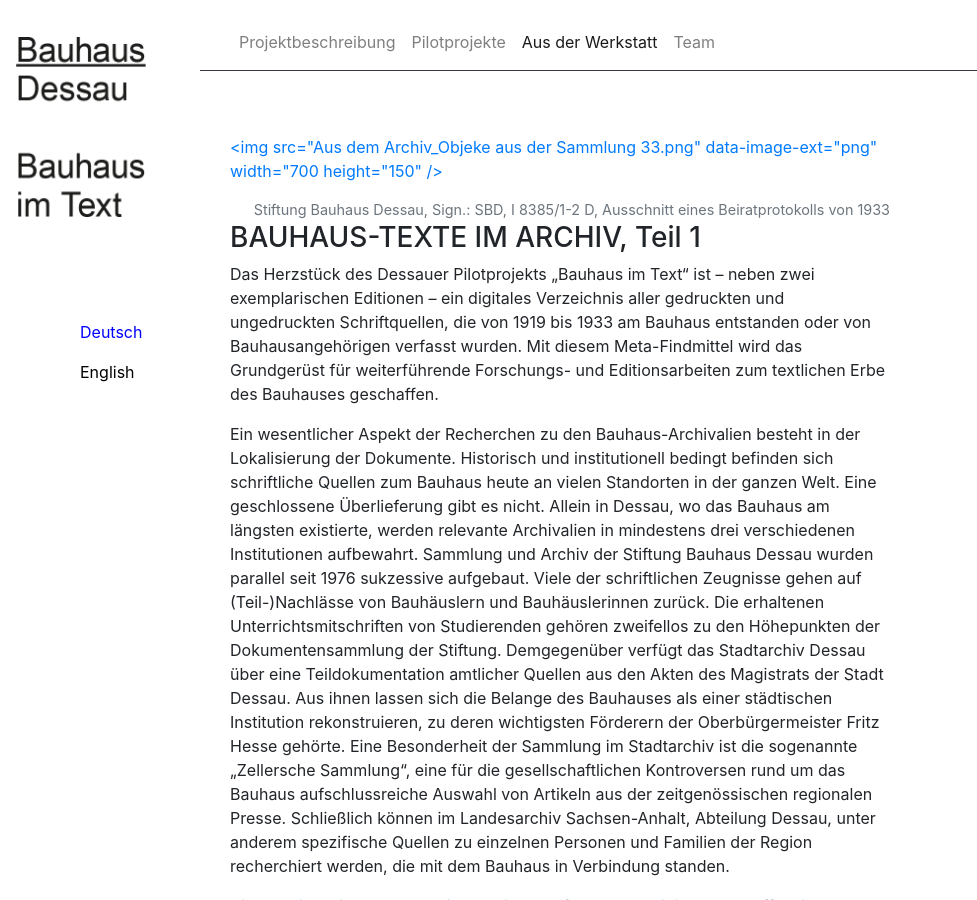
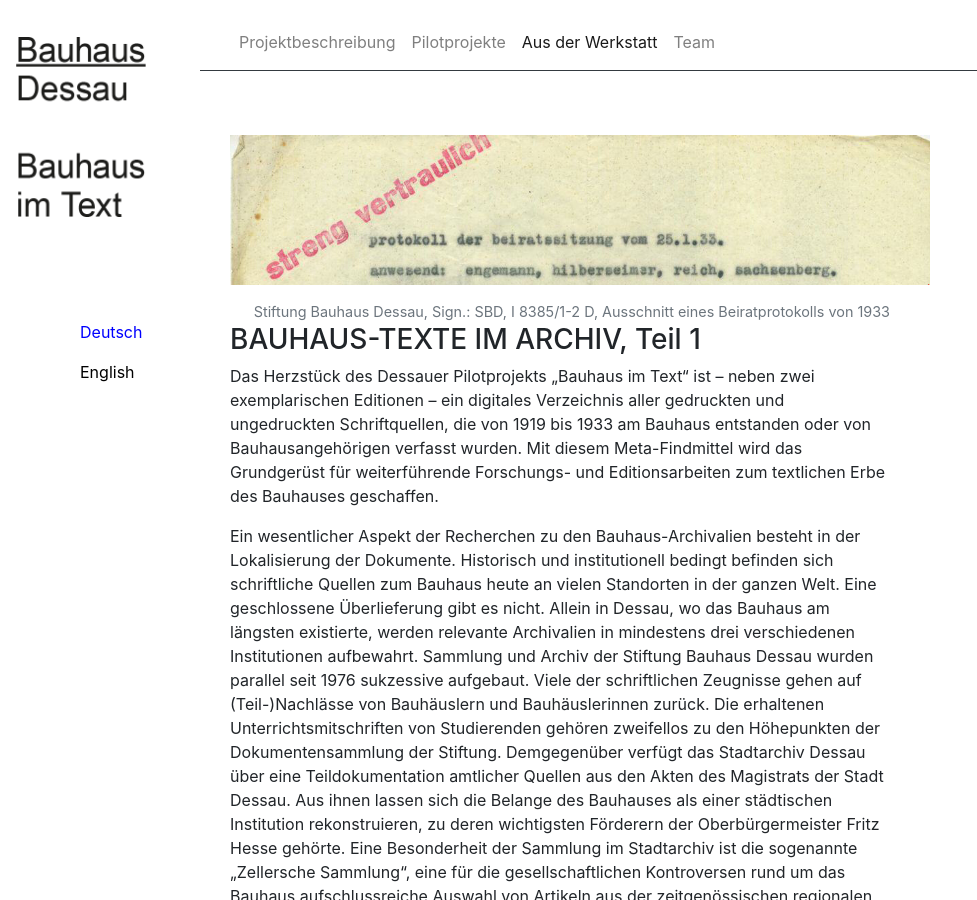
Before and after one commit to Bauhaus-im-Text/internetauftritt, a Jekyll site: the page built from pages/blog.md, in a window 1280 px wide and 900 px high. Shown: the whole window, without its empty margins (0-977 px from the left). Built offline with Jekyll 4.4.1, drawn with Linux system fonts in a browser that asks for light colours.

Commit message:
Update blog.md

```diff
--- a/pages/blog.md
+++ b/pages/blog.md
@@ -5,7 +5,7 @@
 ---
 
 <figure>
-     <a class="image-link"><img src="Aus dem Archiv_Objeke aus der Sammlung 33.png" data-image-ext="png" width="700 height="150" /></a>
+     <a class="image-link"><img src="Aus dem Archiv_Objeke aus der Sammlung 33.png" data-image-ext="png" width="700" height="150" /></a>
 </figure><figcaption class="figure-caption text-right">Stiftung Bauhaus Dessau, Sign.: SBD, I 8385/1-2 D, Ausschnitt eines Beiratprotokolls von 1933 </figcaption>
 
 <h3> BAUHAUS-TEXTE IM ARCHIV, Teil 1 </h3>
```
